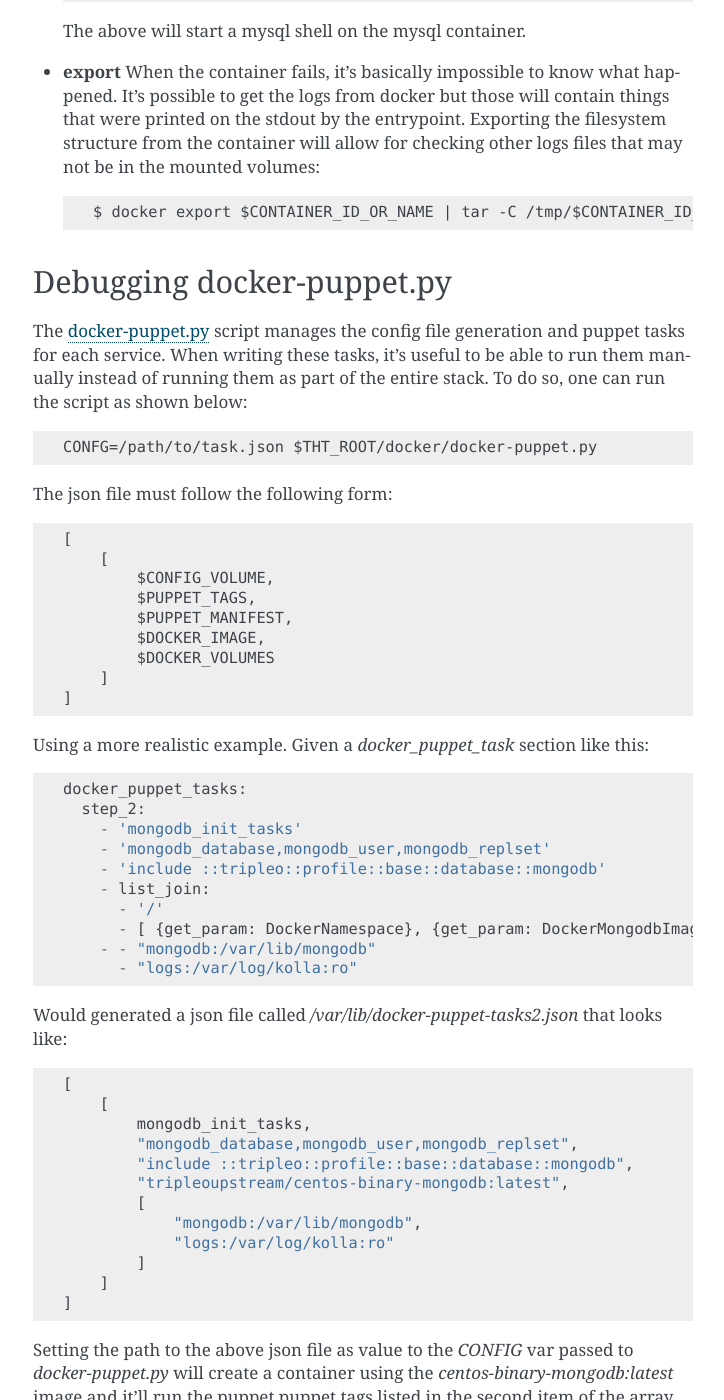
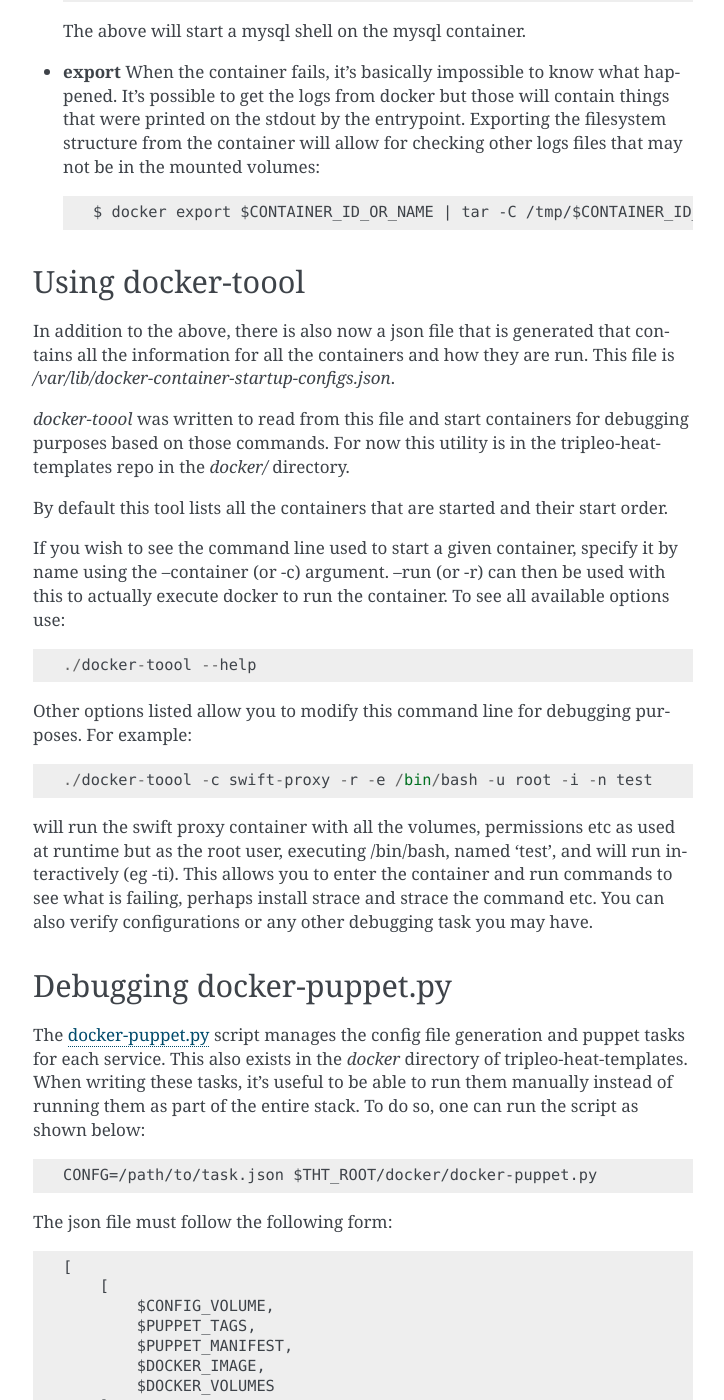
Before and after one commit to openstack-archive/tripleo-docs, a Sphinx documentation site: the page built from doc/source/containers_deployment/tips_tricks.rst, in a window 1280 px wide and 1400 px high, scrolled down 1225 px. Shown: the whole window, without its empty margins (387-1111 px from the left). Built offline with Sphinx 7.4.7, drawn with Linux system fonts in a browser that asks for light colours; some of the changed text lies outside the part shown.

Commit message:
Add more tips.
Add a section on docker-toool and a few more options for
docker-puppet.py.

Change-Id: I794530c0415bf5e9f8f36f88cbad9061eaa64ad8

```diff
--- a/doc/source/containers_deployment/tips_tricks.rst
+++ b/doc/source/containers_deployment/tips_tricks.rst
@@ -60,14 +60,47 @@ The following commands are useful for debugging containers.
 
     $ docker export $CONTAINER_ID_OR_NAME | tar -C /tmp/$CONTAINER_ID_OR_NAME -xvf -
 
+Using docker-toool
+------------------
+
+In addition to the above, there is also now a json file that is generated
+that contains all the information for all the containers and how they
+are run.  This file is `/var/lib/docker-container-startup-configs.json`.
+
+`docker-toool` was written to read from this file and start containers
+for debugging purposes based on those commands.  For now this utility
+is in the tripleo-heat-templates repo in the `docker/` directory.
+
+By default this tool lists all the containers that are started and
+their start order.
+
+If you wish to see the command line used to start a given container,
+specify it by name using the --container (or -c) argument.  --run (or
+-r) can then be used with this to actually execute docker to run the
+container.  To see all available options use::
+
+    ./docker-toool --help
+
+Other options listed allow you to modify this command line for
+debugging purposes.  For example::
+
+    ./docker-toool -c swift-proxy -r -e /bin/bash -u root -i -n test
+
+will run the swift proxy container with all the volumes, permissions
+etc as used at runtime but as the root user, executing /bin/bash, named
+'test', and will run interactively (eg -ti).  This allows you to enter
+the container and run commands to see what is failing, perhaps install
+strace and strace the command etc.  You can also verify configurations
+or any other debugging task you may have.
 
 Debugging docker-puppet.py
 --------------------------
 
-The :ref:`docker-puppet.py` script manages the config file generation and puppet
-tasks for each service. When writing these tasks, it's useful to be able to run
-them manually instead of running them as part of the entire stack. To do so, one
-can run the script as shown below::
+The :ref:`docker-puppet.py` script manages the config file generation and
+puppet tasks for each service.  This also exists in the `docker` directory
+of tripleo-heat-templates.  When writing these tasks, it's useful to be
+able to run them manually instead of running them as part of the entire
+stack. To do so, one can run the script as shown below::
 
   CONFG=/path/to/task.json $THT_ROOT/docker/docker-puppet.py
 
@@ -123,6 +156,16 @@ As mentioned above, it's possible to create custom json files and call
 `docker-puppet.py` manually, which makes developing and debugging puppet steps
 easier.
 
+`docker-puppet.py` also supports the environment variable `SHOW_DIFF`,
+which causes it to print out a docker diff of the container before and
+after the configuration step has occurred.
+
+By default `docker-puppet.py` runs things in parallel.  This can make
+it hard to see the debug output of a given container so there is a
+`PROCESS_COUNT` variable that lets you override this.  A typical debug
+run for docker-puppet might look like::
+
+    SHOW_DIFF=True PROCESS_COUNT=1 ./docker-puppet.py
 
 Testing in CI
 -------------
```
Also changed, not shown: other parts of doc/source/containers_deployment/tips_tricks.rst (+1 -1 lines).
